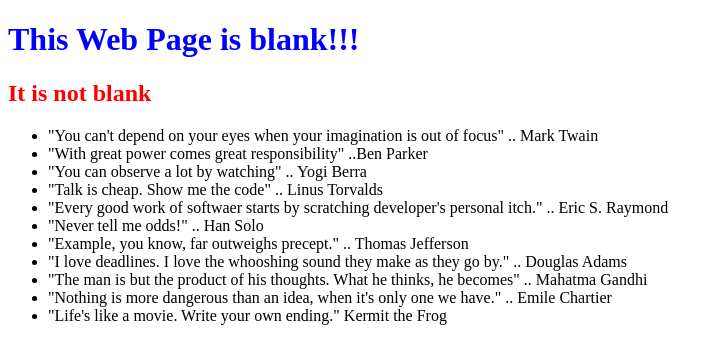
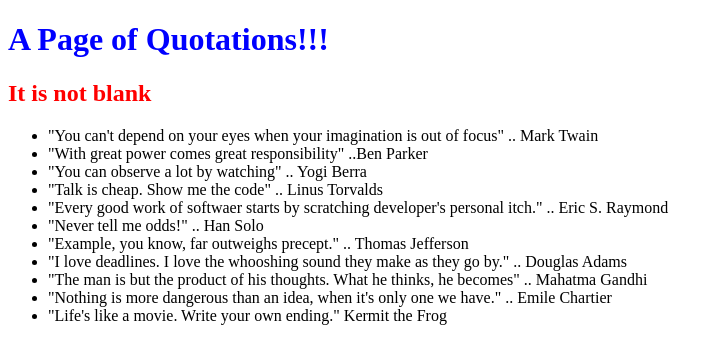
Before and after one commit to Sovladall/0main_openSAP_repo, a plain HTML site: page index.html in a window 1280 px wide. Shown: the whole page, without its empty margins (0-723 px from the left). Drawn offline with Linux system fonts and the light colour scheme.

Commit message:
changed 1st header to "A Page of Quotations"

```diff
--- a/index.html
+++ b/index.html
@@ -6,7 +6,7 @@
 		<link href="styles.css" rel="stylesheet" type="text/css">
 	</head>
 	<body>
-		<h1> This Web Page is blank!!!</h1>
+		<h1> A Page of Quotations!!!</h1>
 		<h2> It is not blank </h2>
 		<ul>
 			<li>"You can't depend on your eyes when your imagination is out of focus" .. Mark Twain </li>
```
